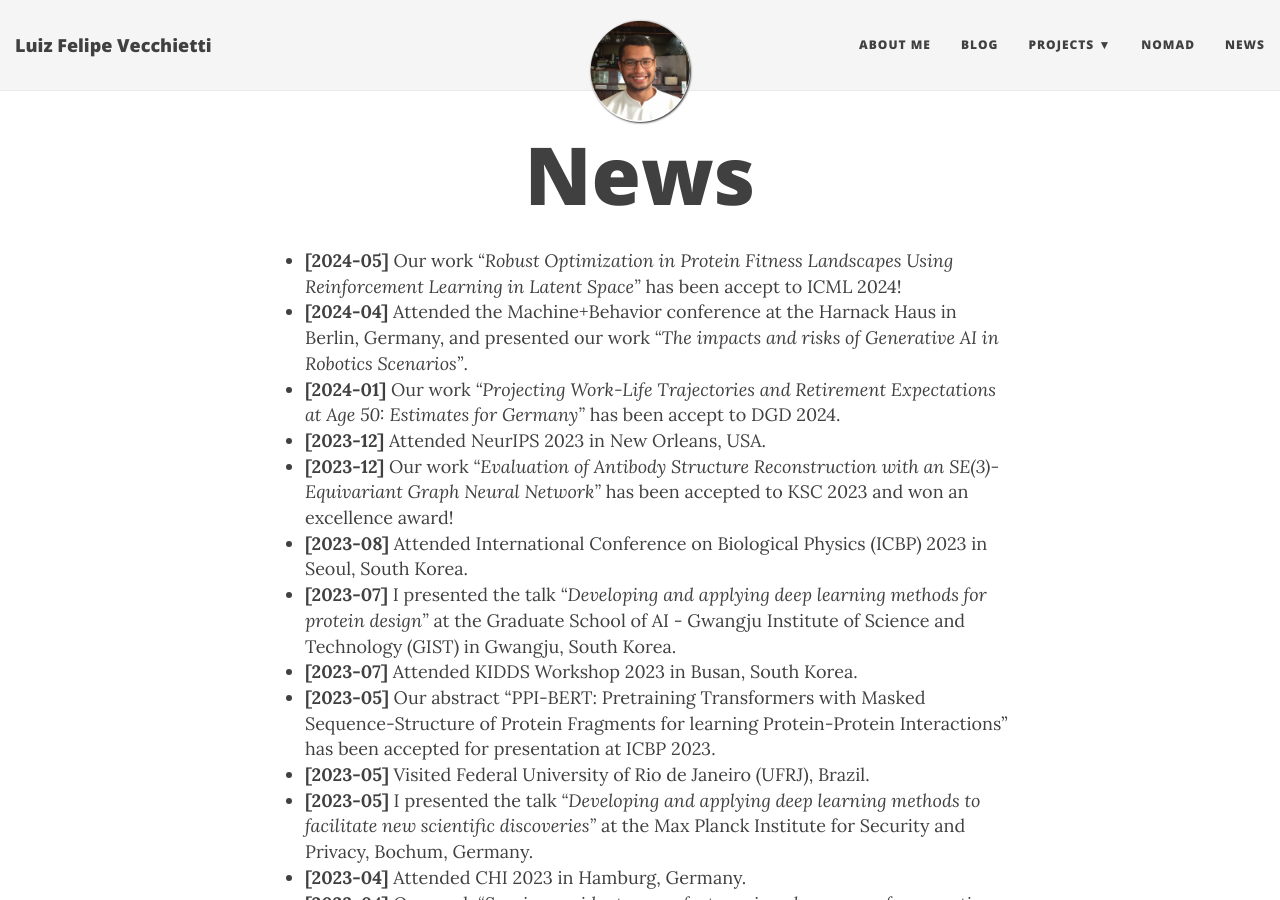
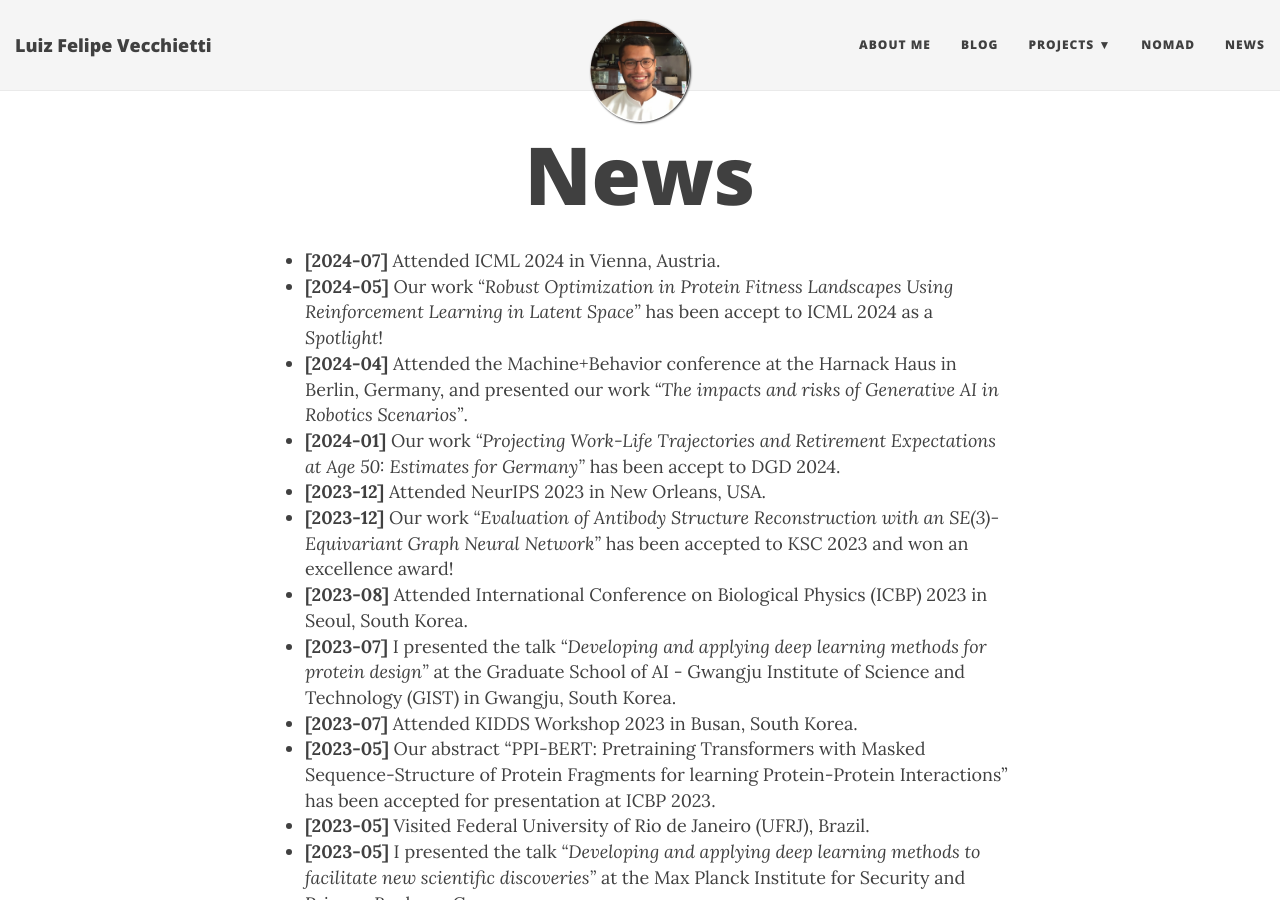
Before and after one commit to lfelipesv/lfelipesv.github.io, a Jekyll site: the page built from news.md, in a window 1280 px wide and 900 px high. Built offline with Jekyll 4.4.1, drawn with Linux system fonts in a browser that asks for light colours; nearby versions of some CDN libraries.

Commit message:
update icml news

```diff
--- a/news.md
+++ b/news.md
@@ -4,7 +4,8 @@ title: News
 subtitle:
 ---
 
-* **[2024-05]** Our work *"Robust Optimization in Protein Fitness Landscapes Using Reinforcement Learning in Latent Space"* has been accept to ICML 2024!
+* **[2024-07]** Attended ICML 2024 in Vienna, Austria.
+* **[2024-05]** Our work *"Robust Optimization in Protein Fitness Landscapes Using Reinforcement Learning in Latent Space"* has been accept to ICML 2024 as a *Spotlight*!
 * **[2024-04]** Attended the Machine+Behavior conference at the Harnack Haus in Berlin, Germany, and presented our work *"The impacts and risks of Generative AI in Robotics Scenarios"*.
 * **[2024-01]** Our work *"Projecting Work-Life Trajectories and Retirement Expectations at Age 50: Estimates for Germany"* has been accept to DGD 2024.
 * **[2023-12]** Attended NeurIPS 2023 in New Orleans, USA.
```
